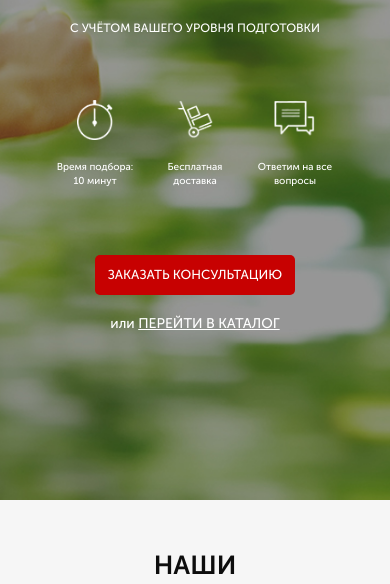
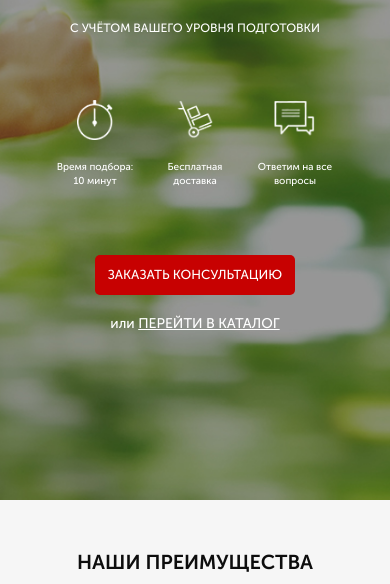
Before and after one commit to Delriter/RunSmart, a website: page src/index.html in a window 390 px wide. Shown: the part 200-784 px from the top of the page. Drawn offline with Linux system fonts and the light colour scheme; files whose address does not match are found by name.

Commit message:
modify advantage

```diff
--- a/src/sass/_media.scss
+++ b/src/sass/_media.scss
@@ -133,4 +133,9 @@
             font-size: 10px;
         }
     }
+    .advantage {
+        &__header {
+            font-size: 20px;
+        }
+    }
 }
```
Also changed, not shown: src/css/style.min.css.
